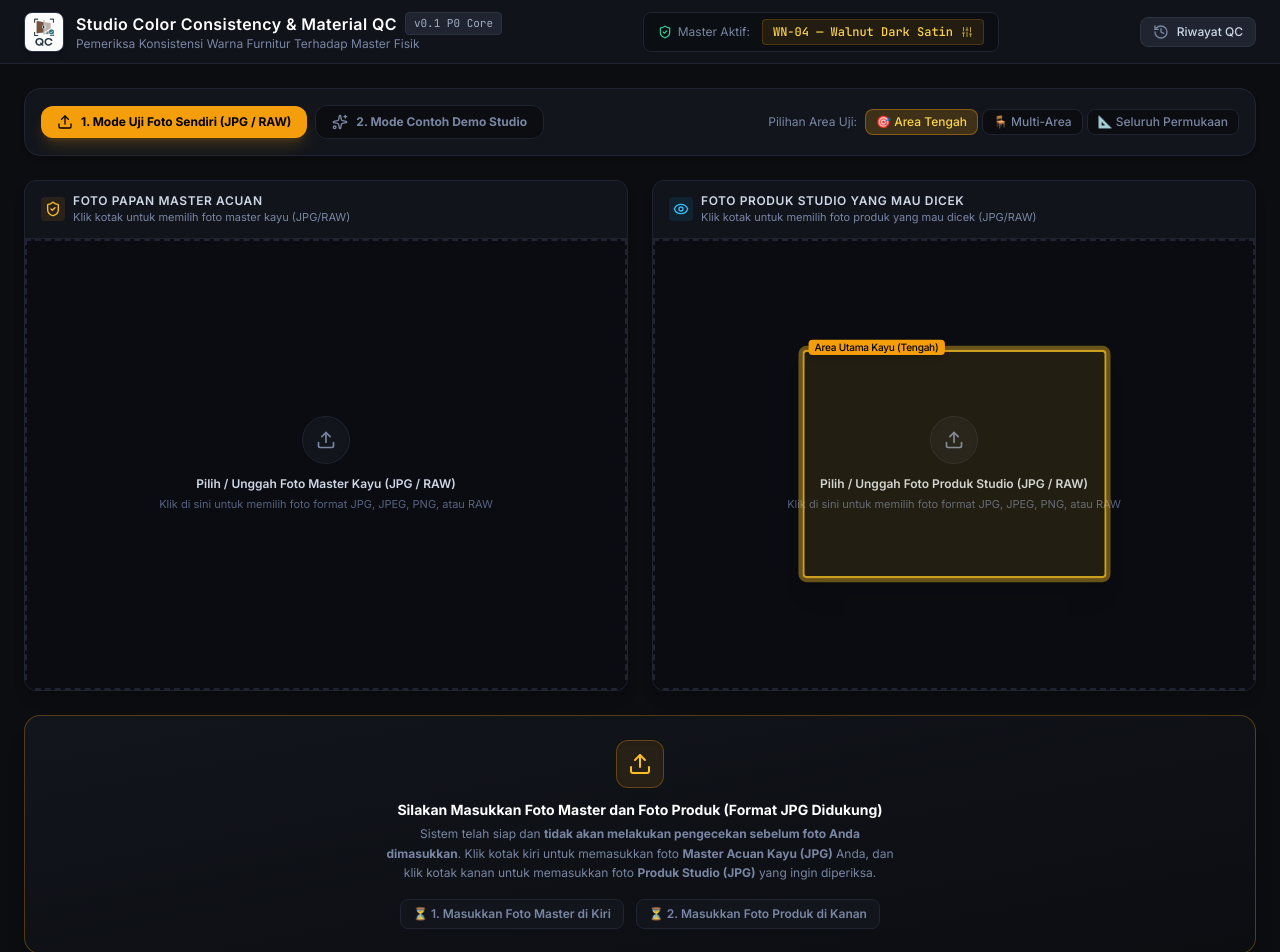
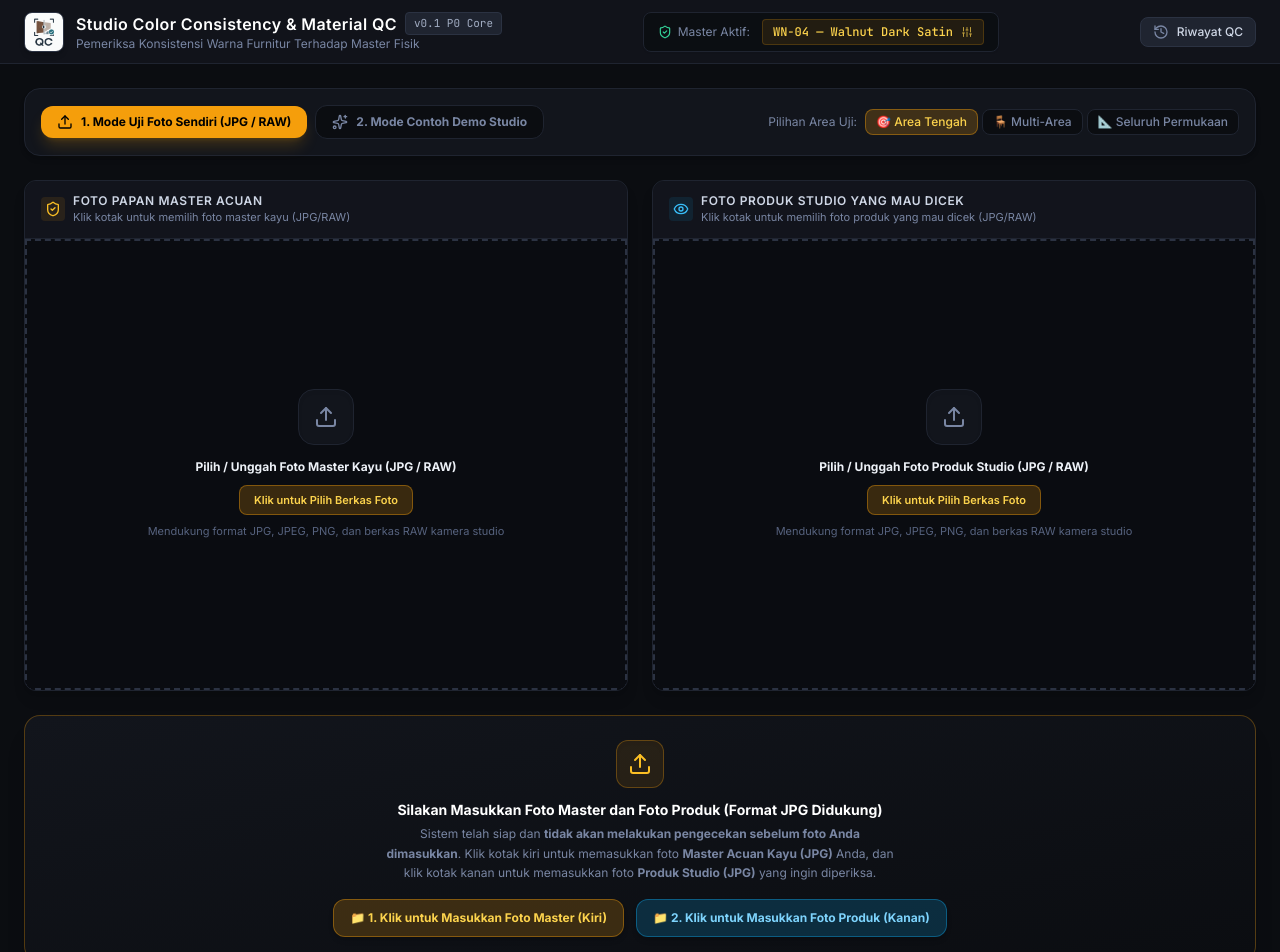
Before and after one commit to Luciansvon/AI-COLOR-COMPARE, a React (Vite) app: page / in a window 1280 px wide. Shown: the top 952 px of the page. Built offline with nearby package versions, Linux system fonts and the light colour scheme.

Commit message:
fix(qc): perbaiki bug unggah foto JPG pada dropzone dan tambahkan otomasi pengujian browser Playwright

```diff
--- a/package.json
+++ b/package.json
@@ -8,6 +8,7 @@
     "build": "tsc -b && vite build",
     "preview": "vite preview",
     "test": "tsx tests/run_tests.ts && tsx tests/non_destructive.test.ts",
+    "test:browser": "node tests/test_browser.mjs",
     "desktop:dev": "tauri dev",
     "desktop:build": "tauri build"
   },
@@ -25,6 +26,7 @@
     "@types/react-dom": "^19.0.4",
     "@vitejs/plugin-react": "^4.3.4",
     "autoprefixer": "^10.4.21",
+    "playwright": "^1.63.0",
     "postcss": "^8.5.3",
     "tailwindcss": "^3.4.17",
     "tsx": "^4.23.13",
--- a/src/components/qc/InteractiveImageViewer.tsx
+++ b/src/components/qc/InteractiveImageViewer.tsx
@@ -1,4 +1,4 @@
-import React, { useRef } from 'react';
+import React, { useRef, useState } from 'react';
 import { ROIItem, EstimatedRecommendation } from '../../types';
 import { ShieldCheck, Eye, Sparkles, Upload, RefreshCw } from 'lucide-react';
 
@@ -30,9 +30,36 @@ export const InteractiveImageViewer: React.FC<InteractiveImageViewerProps> = ({
   uploadButtonText = 'Pilih Foto (JPG / RAW)',
 }) => {
   const fileInputRef = useRef<HTMLInputElement>(null);
+  const [isDragging, setIsDragging] = useState(false);
+  const inputId = isMaster ? 'master-file-input' : 'product-file-input';
 
   const handleFileChange = (e: React.ChangeEvent<HTMLInputElement>) => {
     const file = e.target.files?.[0];
+    if (file && onUploadImage) {
+      onUploadImage(file);
+    }
+    if (e.target) {
+      e.target.value = '';
+    }
+  };
+
+  const handleDragOver = (e: React.DragEvent) => {
+    e.preventDefault();
+    e.stopPropagation();
+    setIsDragging(true);
+  };
+
+  const handleDragLeave = (e: React.DragEvent) => {
+    e.preventDefault();
+    e.stopPropagation();
+    setIsDragging(false);
+  };
+
+  const handleDrop = (e: React.DragEvent) => {
+    e.preventDefault();
+    e.stopPropagation();
+    setIsDragging(false);
+    const file = e.dataTransfer.files?.[0];
     if (file && onUploadImage) {
       onUploadImage(file);
     }
@@ -42,8 +69,9 @@ export const InteractiveImageViewer: React.FC<InteractiveImageViewerProps> = ({
     <div className="flex flex-col bg-studio-900 border border-studio-800 rounded-xl overflow-hidden shadow-lg">
       <input
         type="file"
+        id={inputId}
         ref={fileInputRef}
-        accept=".jpg,.jpeg,.png,.cr2,.cr3,.arw,.nef,.raf,.dng,.tiff"
+        accept="image/jpeg,image/jpg,image/png,.jpg,.jpeg,.png,.cr2,.cr3,.arw,.nef,.raf,.dng,.tiff"
         onChange={handleFileChange}
         className="hidden"
       />
@@ -77,13 +105,13 @@ export const InteractiveImageViewer: React.FC<InteractiveImageViewerProps> = ({
           )}
 
           {onUploadImage && imageSrc && (
-            <button
-              onClick={() => fileInputRef.current?.click()}
-              className="px-2.5 py-1 rounded bg-studio-800 hover:bg-studio-700 border border-studio-700 text-studio-300 hover:text-white text-[11px] font-medium flex items-center gap-1.5 transition"
+            <label
+              htmlFor={inputId}
+              className="px-2.5 py-1 rounded bg-studio-800 hover:bg-studio-700 border border-studio-700 text-studio-300 hover:text-white text-[11px] font-medium flex items-center gap-1.5 transition cursor-pointer"
             >
               <RefreshCw className="w-3 h-3" />
               <span>Ganti Foto</span>
-            </button>
+            </label>
           )}
         </div>
       </div>
@@ -91,29 +119,14 @@ export const InteractiveImageViewer: React.FC<InteractiveImageViewerProps> = ({
       {/* Image & ROI Container */}
       <div className="relative aspect-[4/3] bg-studio-950 flex items-center justify-center overflow-hidden select-none">
         {imageSrc ? (
+          <>
             <img
               src={imageSrc}
               alt={title}
               className="w-full h-full object-contain"
             />
-        ) : (
-          <div
-            onClick={() => onUploadImage && fileInputRef.current?.click()}
-            className="w-full h-full flex flex-col items-center justify-center p-6 border-2 border-dashed border-studio-800 hover:border-amber-500/60 transition cursor-pointer group bg-studio-950/60"
-          >
-            <div className="w-12 h-12 rounded-full bg-studio-900 border border-studio-800 group-hover:border-amber-500/50 flex items-center justify-center text-studio-400 group-hover:text-amber-400 mb-3 transition shadow-inner">
-              <Upload className="w-5 h-5" />
-            </div>
-            <span className="text-xs font-semibold text-studio-200 group-hover:text-amber-300 text-center">
-              {uploadButtonText}
-            </span>
-            <span className="text-[11px] text-studio-500 mt-1 text-center">
-              Klik di sini untuk memilih foto format JPG, JPEG, PNG, atau RAW
-            </span>
-          </div>
-        )}
 
-        {/* Overlay Kotak ROI */}
+            {/* Overlay Kotak ROI HANYA dirender jika ada gambar */}
             {rois.map((roi) => {
               const isSelected = selectedRoiId === roi.id;
               const est = roiEstimations[roi.id];
@@ -146,7 +159,10 @@ export const InteractiveImageViewer: React.FC<InteractiveImageViewerProps> = ({
               return (
                 <div
                   key={roi.id}
-              onClick={() => onSelectRoi && onSelectRoi(roi.id)}
+                  onClick={(e) => {
+                    e.stopPropagation();
+                    if (onSelectRoi) onSelectRoi(roi.id);
+                  }}
                   style={{
                     left: `${roi.box.x}%`,
                     top: `${roi.box.y}%`,
@@ -169,6 +185,33 @@ export const InteractiveImageViewer: React.FC<InteractiveImageViewerProps> = ({
                 </div>
               );
             })}
+          </>
+        ) : (
+          <label
+            htmlFor={inputId}
+            onDragOver={handleDragOver}
+            onDragLeave={handleDragLeave}
+            onDrop={handleDrop}
+            className={`w-full h-full flex flex-col items-center justify-center p-6 border-2 border-dashed transition cursor-pointer group ${
+              isDragging
+                ? 'border-amber-400 bg-amber-500/20'
+                : 'border-studio-700 hover:border-amber-500/80 bg-studio-950/60'
+            }`}
+          >
+            <div className="w-14 h-14 rounded-2xl bg-studio-900 border border-studio-800 group-hover:border-amber-500/50 flex items-center justify-center text-studio-400 group-hover:text-amber-400 mb-3.5 transition shadow-inner">
+              <Upload className="w-6 h-6" />
+            </div>
+            <span className="text-xs font-bold text-studio-100 group-hover:text-amber-300 text-center">
+              {uploadButtonText}
+            </span>
+            <div className="mt-2.5 px-3.5 py-1.5 rounded-lg bg-amber-500/20 text-amber-300 border border-amber-500/40 text-[11px] font-semibold group-hover:bg-amber-500 group-hover:text-black transition">
+              Klik untuk Pilih Berkas Foto
+            </div>
+            <span className="text-[11px] text-studio-500 mt-2 text-center">
+              Mendukung format JPG, JPEG, PNG, dan berkas RAW kamera studio
+            </span>
+          </label>
+        )}
       </div>
     </div>
   );
--- a/src/components/qc/MainQCScreen.tsx
+++ b/src/components/qc/MainQCScreen.tsx
@@ -670,16 +670,26 @@ export const MainQCScreen: React.FC<MainQCScreenProps> = ({
             </p>
           </div>
           <div className="flex flex-wrap items-center justify-center gap-3 pt-1">
-            <span className={`px-3 py-1.5 rounded-lg text-xs font-semibold border ${
-              masterImageSrc ? 'bg-emerald-500/10 text-emerald-300 border-emerald-500/30' : 'bg-studio-900 text-studio-400 border-studio-800'
-            }`}>
-              {masterImageSrc ? `✅ Master Terpasang: ${masterFileName}` : '⏳ 1. Masukkan Foto Master di Kiri'}
-            </span>
-            <span className={`px-3 py-1.5 rounded-lg text-xs font-semibold border ${
-              productImageSrc ? 'bg-emerald-500/10 text-emerald-300 border-emerald-500/30' : 'bg-studio-900 text-studio-400 border-studio-800'
-            }`}>
-              {productImageSrc ? `✅ Produk Terpasang: ${imageMetadata.fileName}` : '⏳ 2. Masukkan Foto Produk di Kanan'}
-            </span>
+            <label
+              htmlFor="master-file-input"
+              className={`px-4 py-2.5 rounded-xl text-xs font-bold border cursor-pointer transition flex items-center gap-2 ${
+                masterImageSrc
+                  ? 'bg-emerald-500/10 text-emerald-300 border-emerald-500/30'
+                  : 'bg-amber-500/20 text-amber-300 hover:bg-amber-500 hover:text-black border-amber-500/40 shadow-md'
+              }`}
+            >
+              {masterImageSrc ? `✅ Master Terpasang: ${masterFileName}` : '📁 1. Klik untuk Masukkan Foto Master (Kiri)'}
+            </label>
+            <label
+              htmlFor="product-file-input"
+              className={`px-4 py-2.5 rounded-xl text-xs font-bold border cursor-pointer transition flex items-center gap-2 ${
+                productImageSrc
+                  ? 'bg-emerald-500/10 text-emerald-300 border-emerald-500/30'
+                  : 'bg-sky-500/20 text-sky-300 hover:bg-sky-500 hover:text-white border-sky-500/40 shadow-md'
+              }`}
+            >
+              {productImageSrc ? `✅ Produk Terpasang: ${imageMetadata.fileName}` : '📁 2. Klik untuk Masukkan Foto Produk (Kanan)'}
+            </label>
           </div>
         </div>
       )}
--- a/src/utils/canvasColorExtractor.ts
+++ b/src/utils/canvasColorExtractor.ts
@@ -9,7 +9,9 @@ import { extractROIStats, PixelDataStats } from '../color_science/metrics';
 export function loadImage(src: string): Promise<HTMLImageElement> {
   return new Promise((resolve, reject) => {
     const img = new Image();
-    img.crossOrigin = 'anonymous';
+    if (!src.startsWith('data:')) {
+      img.crossOrigin = 'anonymous';
+    }
     img.onload = () => resolve(img);
     img.onerror = (e) => reject(e);
     img.src = src;
```
Also changed, not shown: tests/test_browser.mjs (added, +71 -0 lines), 1 other file (tests, documents, lock files or other folders). Lines whose indentation alone changed are shown as unchanged.
